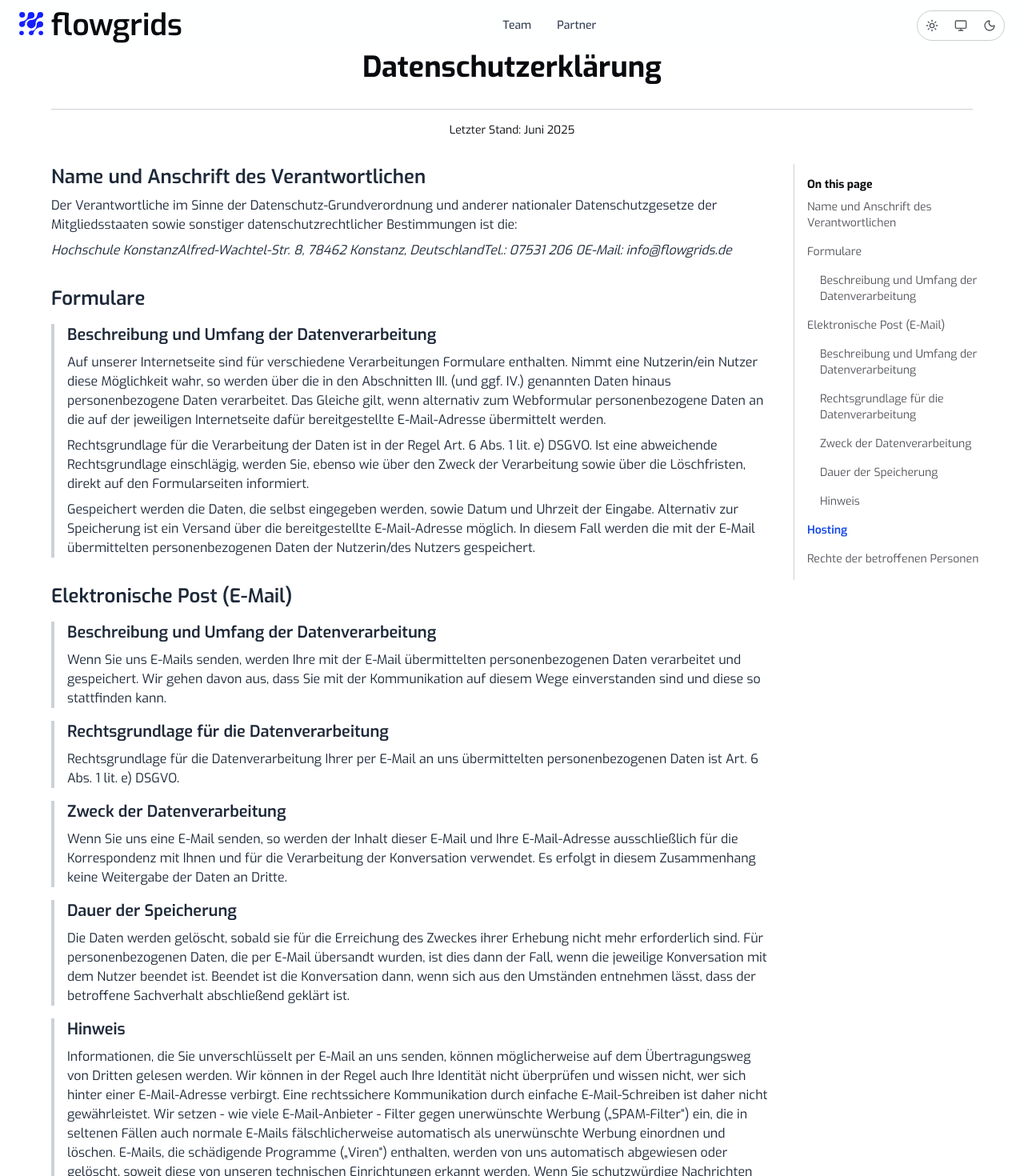
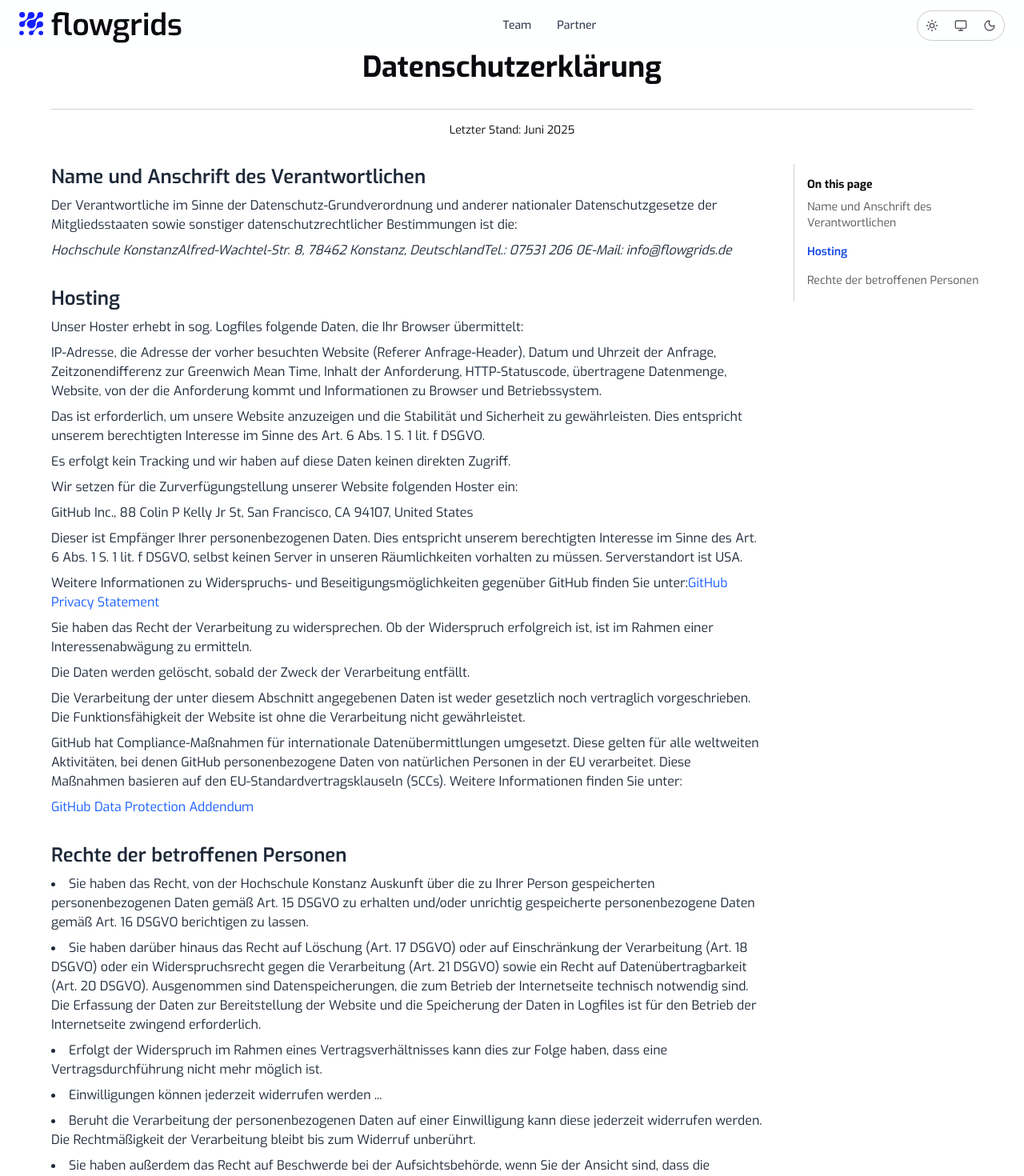
Before and after one commit to flowgrids/landingpage, a Next.js app in the folder frontend/: page /privacy in a window 1280 px wide. Shown: the top 1470 px of the page at 80% size. Built offline with nearby package versions, Linux system fonts and the light colour scheme.

Commit message:
[#74] Trim privacy section

```diff
--- a/frontend/src/app/(legals)/privacy/page.tsx
+++ b/frontend/src/app/(legals)/privacy/page.tsx
@@ -28,7 +28,7 @@ export default function PrivacyPage() {
         </div>
       </section>
 
-      <section id="outline-container-formulare" className="mb-8">
+      {/* <section id="outline-container-formulare" className="mb-8">
           <h2 id="formulare" className="text-2xl font-semibold mb-2">
           Formulare
           </h2>
@@ -67,9 +67,9 @@ export default function PrivacyPage() {
           der Nutzerin/des Nutzers gespeichert.
           </p>
           </div>
-      </section>
+          </section> */}
 
-      <section
+      {/* <section
           id="outline-container-elektronische-post-e-mail"
           className="mb-8"
           >
@@ -176,7 +176,7 @@ export default function PrivacyPage() {
           Nachricht auf konventionellem Postweg an uns zu senden.
           </p>
           </div>
-      </section>
+          </section> */}
 
       <section id="outline-container-orge50496e" className="mb-8">
         <h2 id="orge50496e" className="text-2xl font-semibold mb-2">
```
Lines whose indentation alone changed are shown as unchanged.
